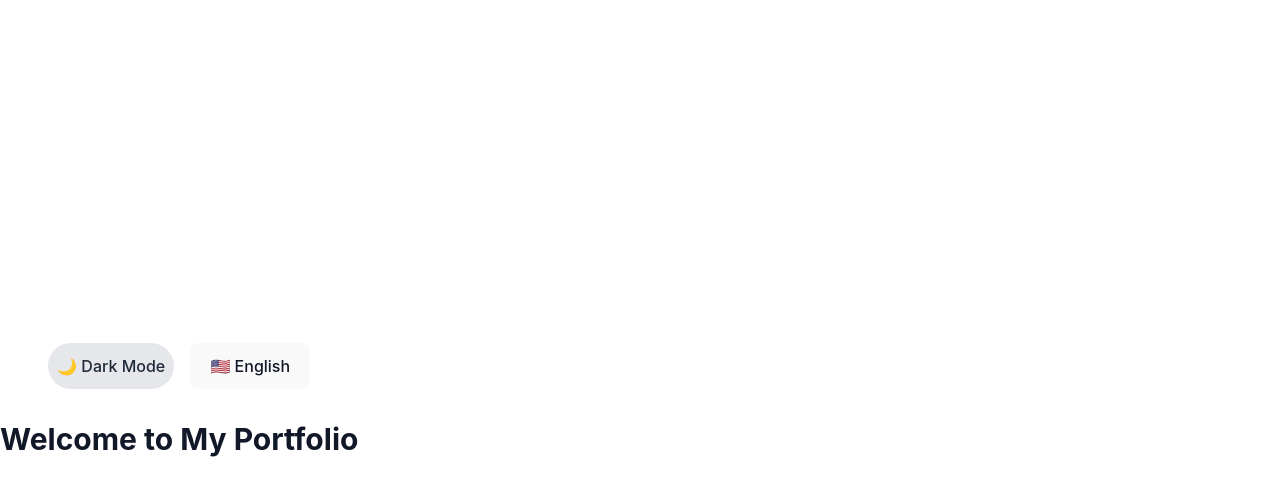
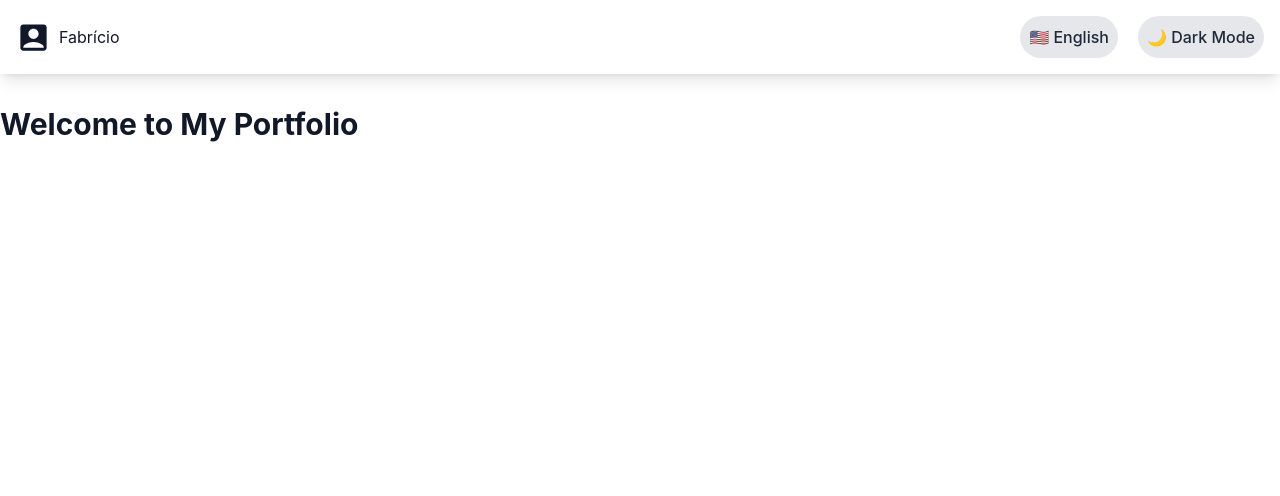
Before and after one commit to fcursino/portfolio, a React (Vite) app: page / in a window 1280 px wide. Shown: the top 496 px of the page. Built offline with nearby package versions, Linux system fonts and the light colour scheme.

Commit message:
applying language and color theme toggles on header

```diff
--- a/src/App.tsx
+++ b/src/App.tsx
@@ -1,13 +1,10 @@
 import ThemeToggle from './components/ThemeToggle';
 import LanguageToggle from './components/LanguageToggle';
-import useToggle from './hooks/useToggle';
+import { LanguageProvider, useLanguage } from './contexts/LanguageContext';
+import Header from './components/Header';
 
-function App() {
-  const [language, toggleLanguage] = useToggle<'en' | 'pt'>({
-    key: 'language',
-    defaultValue: 'en',
-    options: ['en', 'pt'],
-  });
+function Content() {
+  const { language } = useLanguage();
 
   const text = {
     en: {
@@ -19,12 +16,9 @@ function App() {
   };
 
   return (
-    <div className="h-screen flex flex-col items-center justify-center bg-white dark:bg-gray-900 text-gray-900 dark:text-white">
+    <div className="h-screen w-screen flex-col items-center  bg-white dark:bg-gray-900 text-gray-900 dark:text-white">
       <div className="flex gap-4 mb-8">
-        <ThemeToggle />
-        <button onClick={toggleLanguage}>
-          {language === 'en' ? '🇺🇸 English' : '🇧🇷 Português'}
-        </button>
+        <Header />
       </div>
       <h1 className="text-3xl font-bold">
         {text[language].welcome}
@@ -33,4 +27,12 @@ function App() {
   );
 }
 
+function App() {
+  return (
+    <LanguageProvider>
+      <Content />
+    </LanguageProvider>
+  );
+}
+
 export default App;
--- a/src/components/Header.tsx
+++ b/src/components/Header.tsx
@@ -0,0 +1,19 @@
+import LanguageToggle from "./LanguageToggle"
+import ThemeToggle from "./ThemeToggle"
+import AccountBoxIcon from '@mui/icons-material/AccountBox';
+
+const Header: React.FC = () => {
+  return (
+    <header className="flex justify-between w-screen p-4 shadow-lg">
+      <div className="flex gap-2 items-center">
+        <AccountBoxIcon fontSize="large" />
+        Fabrício
+      </div>
+      <div className="flex gap-5">
+        <LanguageToggle />
+        <ThemeToggle />
+      </div>
+    </header>
+  )
+}
+export default Header
--- a/src/components/LanguageToggle.tsx
+++ b/src/components/LanguageToggle.tsx
@@ -1,20 +1,7 @@
-import { useEffect } from 'react';
-import useToggle from '../hooks/useToggle';
+import { useLanguage } from '../contexts/LanguageContext';
 
-interface LanguageToggleProps {
-  setLanguage: (language: 'en' | 'pt') => void;
-}
-
-const LanguageToggle: React.FC<LanguageToggleProps> = ({ setLanguage }) => {
-  const [language, toggleLanguage] = useToggle<'en' | 'pt'>({
-    key: 'language',
-    defaultValue: 'en',
-    options: ['en', 'pt'],
-  });
-
-  useEffect(() => {
-    setLanguage(language);
-  }, [language, setLanguage]);
+const LanguageToggle: React.FC = () => {
+  const { language, toggleLanguage } = useLanguage();
 
   return (
     <button
--- a/src/index.css
+++ b/src/index.css
@@ -9,7 +9,6 @@
 
   color-scheme: light dark;
   color: rgba(255, 255, 255, 0.87);
-  background-color: #242424;
 
   font-synthesis: none;
   text-rendering: optimizeLegibility;
@@ -57,16 +56,3 @@ button:focus,
 button:focus-visible {
   outline: 4px auto -webkit-focus-ring-color;
 }
-
-@media (prefers-color-scheme: light) {
-  :root {
-    color: #213547;
-    background-color: #ffffff;
-  }
-  a:hover {
-    color: #747bff;
-  }
-  button {
-    background-color: #f9f9f9;
-  }
-}
```
